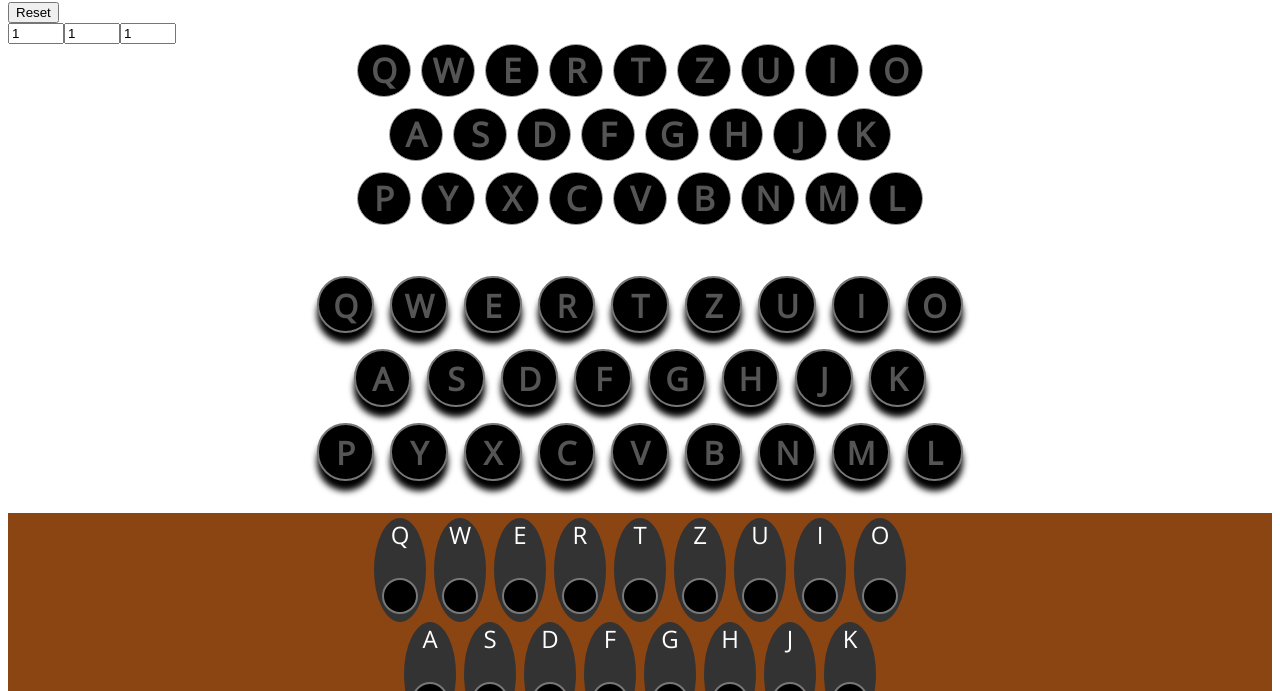
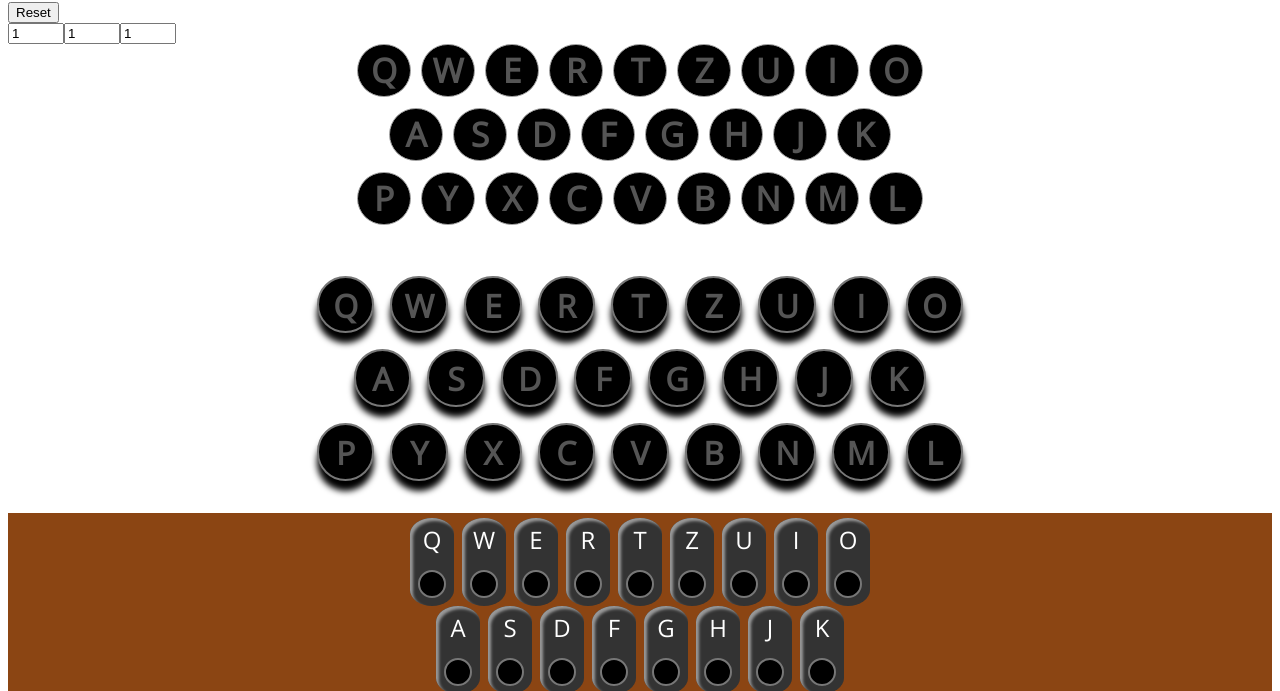
Before and after one commit to mke21/EnigmaTS, a website built with webpack: page src/index.html in a window 1280 px wide. Shown: the part 78-769 px from the top of the page. Built offline with nearby package versions, Linux system fonts and the light colour scheme.

Commit message:
better looking wireboard

```diff
--- a/src/gui/wireboard/wireboard.css
+++ b/src/gui/wireboard/wireboard.css
@@ -14,7 +14,11 @@
 
 .socket {
   display: grid;
-  border-radius: 50%; /*make circular */
+  box-shadow: inset 3px 3px 3px #999;
+  border-bottom-left-radius: 100% 2em;
+  border-bottom-right-radius: 100% 2em;
+  border-top-left-radius: 100% 2em;
+  border-top-right-radius: 100% 2em;
   grid-template-rows: 1fr 1fr;
   background-color: #333;
 }
@@ -24,12 +28,13 @@
   font-family: Open Sans;
   font-size: 1.5em;
   text-align: center;
+  margin: auto;
 }
 
 .socket .bus {
   border-radius: 50%; /*make circular */
-  width: 2em;
-  height: 2em;
+  width: 1.5rem;
+  height: 1.5rem;
   margin: 0.5em;
   border: 2px solid #777;
   background-color: black;
```
